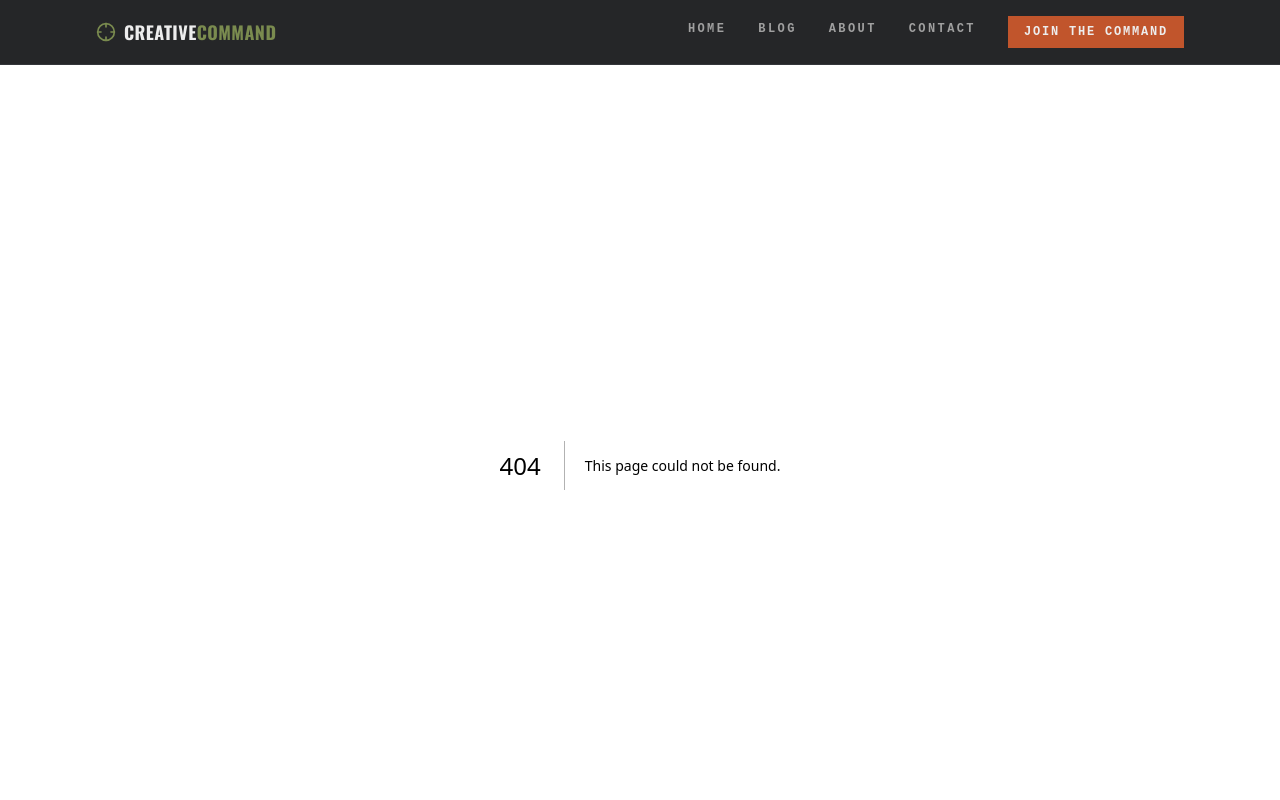
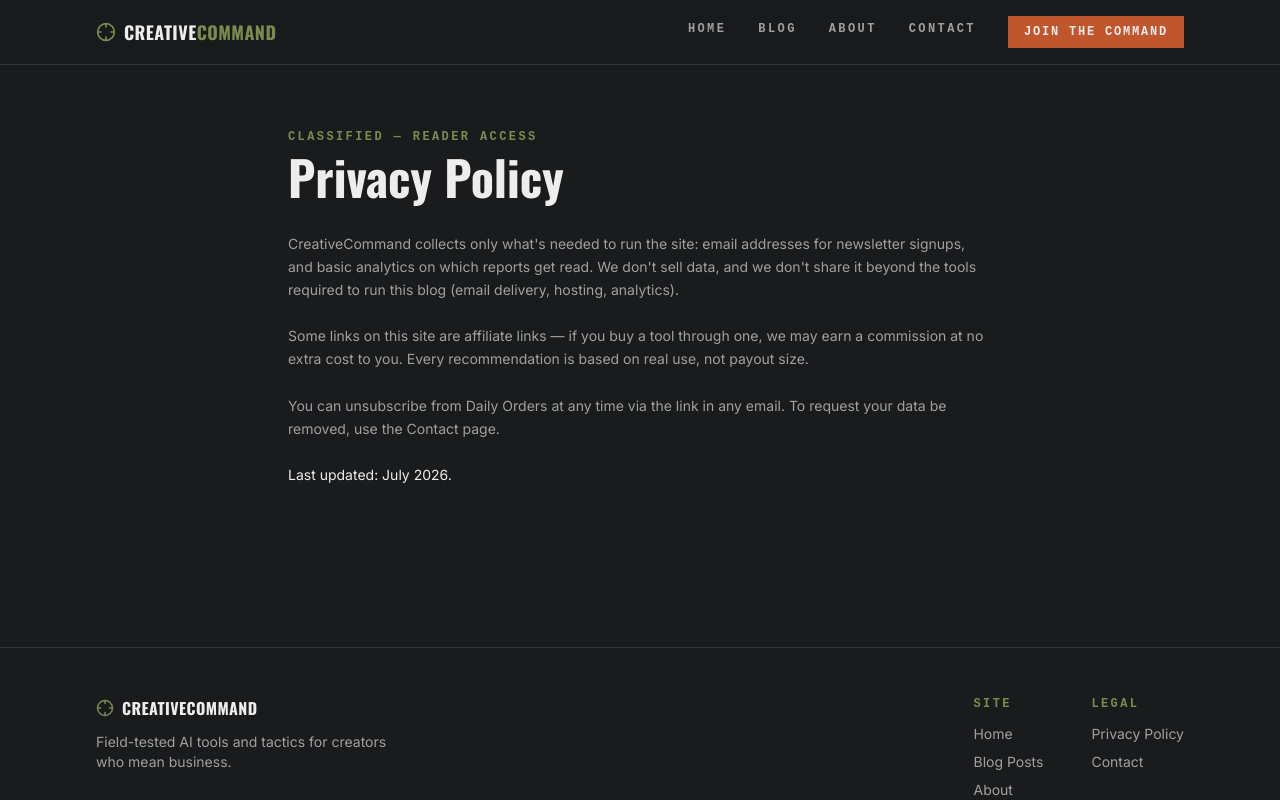
Before and after one commit to ceoworkdesk-code/Creativecommand, a Next.js app: page /privacy in a window 1280 px wide. Before the commit this address had no page. Shown: the top 800 px of the page. Built offline with nearby package versions, Linux system fonts and the light colour scheme.

Commit message:
Add Privacy Policy page with metadata

```diff
--- /dev/null
+++ b/app/privacy/page.js
@@ -0,0 +1,28 @@
+export const metadata = { title: "Privacy Policy — CreativeCommand" };
+
+export default function Privacy() {
+  return (
+    <div className="max-w-3xl mx-auto px-5 md:px-8 py-16">
+      <span className="text-xs tracking-[0.2em] font-bold block mb-2 font-mono text-oliveBright">
+        CLASSIFIED — READER ACCESS
+      </span>
+      <h1 className="text-4xl md:text-5xl font-bold mb-8 font-heading text-ink">Privacy Policy</h1>
+      <div className="space-y-6 text-sm leading-relaxed text-muted">
+        <p>
+          CreativeCommand collects only what's needed to run the site: email addresses for newsletter
+          signups, and basic analytics on which reports get read. We don't sell data, and we don't
+          share it beyond the tools required to run this blog (email delivery, hosting, analytics).
+        </p>
+        <p>
+          Some links on this site are affiliate links — if you buy a tool through one, we may earn a
+          commission at no extra cost to you. Every recommendation is based on real use, not payout size.
+        </p>
+        <p>
+          You can unsubscribe from Daily Orders at any time via the link in any email. To request your
+          data be removed, use the Contact page.
+        </p>
+        <p className="text-ink">Last updated: July 2026.</p>
+      </div>
+    </div>
+  );
+}
```
